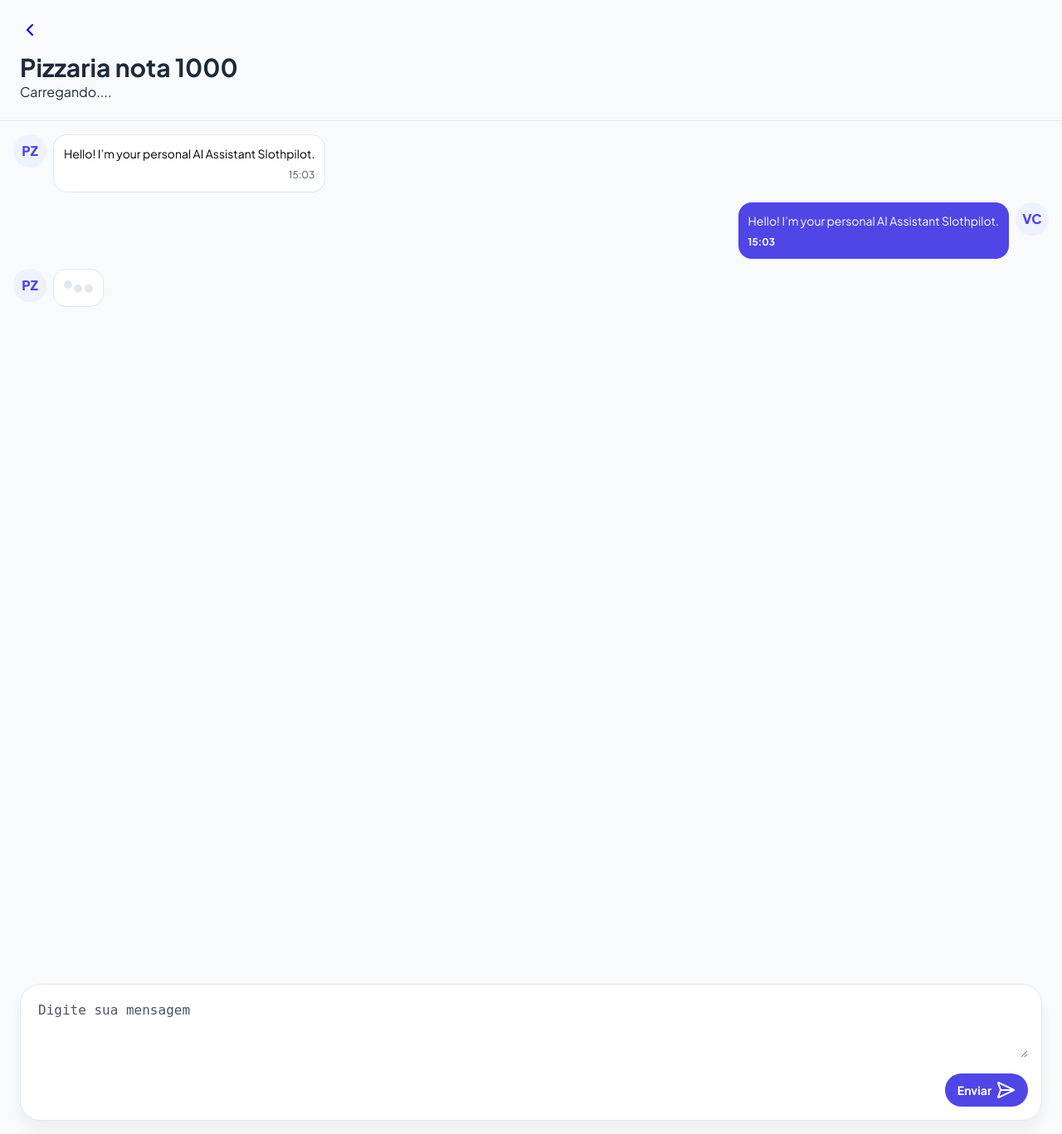
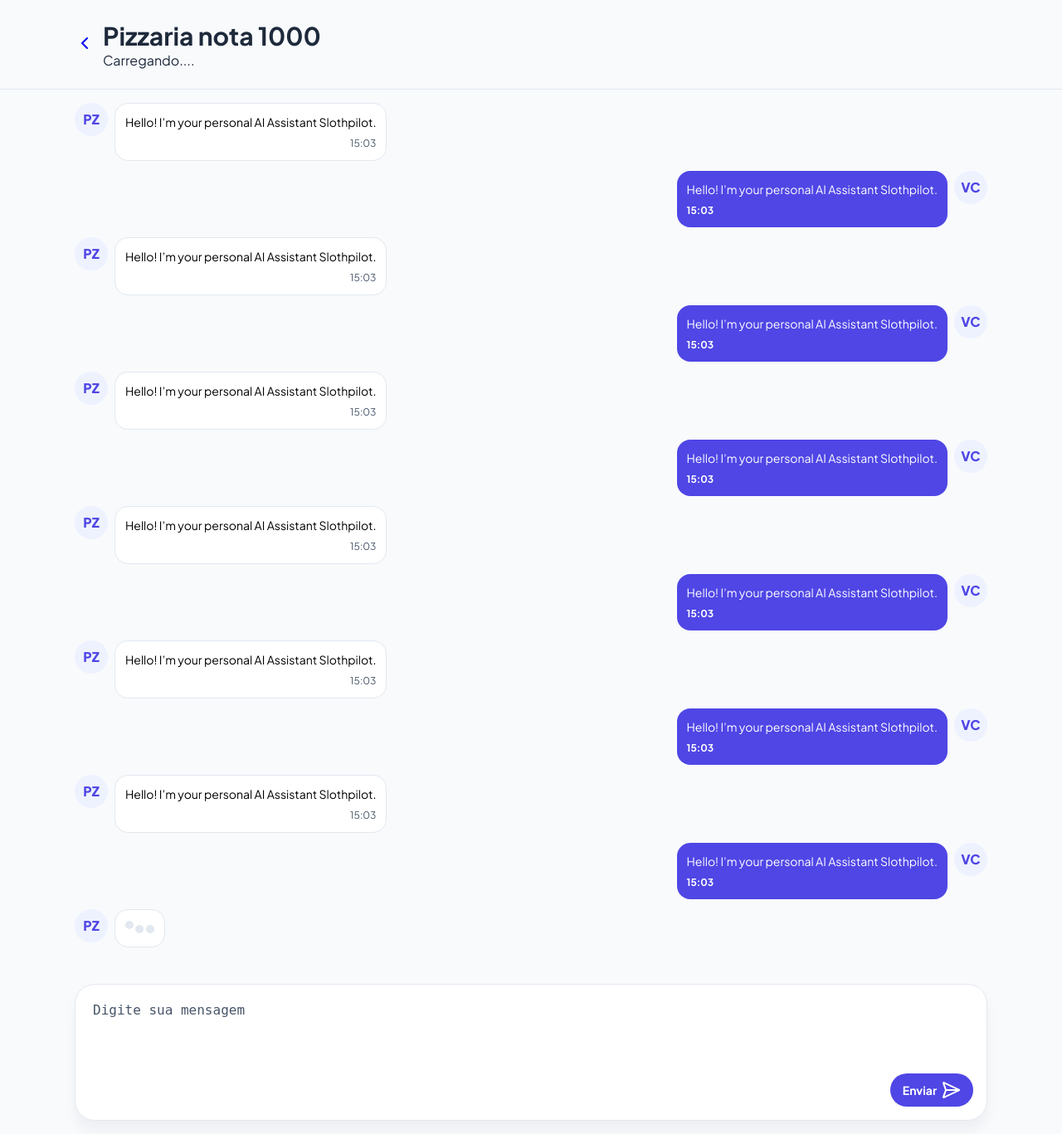
Before and after one commit to Edmar-Sousa/IA-p0-primeiro-fluxo-com-llm, a FastAPI app: page /client in a window 1280 px wide. Shown: the whole page at 83% size. Run offline with FastAPI, Linux system fonts and the light colour scheme; parts of the project's set-up code (start-up, migrations or seed data) failed here and were passed over.

Commit message:
feat: desktop layout

```diff
--- a/src/web/public/client.css
+++ b/src/web/public/client.css
@@ -9,7 +9,7 @@
 
 .main-container {
     width: 100%;
-    height: 100%;
+    min-height: 100%;
 
     display: flex;
     flex-direction: column;
@@ -21,10 +21,21 @@
     width: 100%;
     padding: 24px;
 
+    position: sticky;
+    top: 0;
+
     border-bottom: 1px solid var(--stroke-color);
-    color: var(--text-color);
 
     font-family: 'Plus Jakarta Sans', sans-serif;
+
+    color: var(--text-color);
+    background: var(--background-color);
+}
+
+.header-container {
+    width: 100%;
+    max-width: 1100px;
+    margin: auto;
 }
 
 .header h3 {
@@ -37,9 +48,16 @@
 .input-message-container {
     font-family: 'Plus Jakarta Sans', sans-serif;
     padding: 16px 24px;
+
+    position: sticky;
+    bottom: 0;
 }
 
 .input-message-area {
+    width: 100%;
+    max-width: 1100px;
+    margin: auto;
+
     padding: 16px;
     border-radius: 24px;
 
@@ -59,6 +77,8 @@
 
     border: none;
     outline: none;
+
+    resize: none;
 }
 
 .input-message::placeholder {
@@ -99,7 +119,14 @@
 .chat-messages {
     flex: 1;
     padding: 16px;
+    /* overflow-y: auto; */
     /* background: #0f0; */
+}
+
+.chat-max-size-container {
+    width: 100%;
+    max-width: 1100px;
+    margin: auto;
 }
 
 .user-circle {
@@ -217,3 +244,16 @@
     }
 
 }
+
+
+@media (min-width: 425px) {
+    .header .header-container {
+        display: flex;
+        align-items: center;
+        gap: 10px;
+    }
+
+    .header .header-container h3 {
+        margin-top: 0;
+    }
+}
--- a/src/web/templates/client.html
+++ b/src/web/templates/client.html
@@ -12,6 +12,7 @@
 
     <div class="main-container">
         <header class="header">
+            <div class="header-container">
                 <div>
                     <a href="/">
                         <svg
@@ -34,9 +35,143 @@
                     <h3>Pizzaria nota 1000</h3>
                     <p class="status">Carregando....</p>
                 </div>
+            </div>
         </header>
 
         <main class="chat-messages">
+            <div class="chat-max-size-container">
+                <div class="message">
+                    <div class="user-circle">
+                        PZ
+                    </div>
+
+                    <div class="text-message">
+                        <p>Hello! I’m your personal AI Assistant Slothpilot.</p>
+                        <p class="message-time">
+                            15:03
+                        </p>
+                    </div>
+                </div>
+
+                <div class="message right">
+                    <div class="text-message right">
+                        <p>Hello! I’m your personal AI Assistant Slothpilot.</p>
+                        <p class="message-time">
+                            15:03
+                        </p>
+                    </div>
+
+                    <div class="user-circle">
+                        VC
+                    </div>
+                </div>
+
+                <div class="message">
+                    <div class="user-circle">
+                        PZ
+                    </div>
+
+                    <div class="text-message">
+                        <p>Hello! I’m your personal AI Assistant Slothpilot.</p>
+                        <p class="message-time">
+                            15:03
+                        </p>
+                    </div>
+                </div>
+
+                <div class="message right">
+                    <div class="text-message right">
+                        <p>Hello! I’m your personal AI Assistant Slothpilot.</p>
+                        <p class="message-time">
+                            15:03
+                        </p>
+                    </div>
+
+                    <div class="user-circle">
+                        VC
+                    </div>
+                </div>
+
+                <div class="message">
+                    <div class="user-circle">
+                        PZ
+                    </div>
+
+                    <div class="text-message">
+                        <p>Hello! I’m your personal AI Assistant Slothpilot.</p>
+                        <p class="message-time">
+                            15:03
+                        </p>
+                    </div>
+                </div>
+
+                <div class="message right">
+                    <div class="text-message right">
+                        <p>Hello! I’m your personal AI Assistant Slothpilot.</p>
+                        <p class="message-time">
+                            15:03
+                        </p>
+                    </div>
+
+                    <div class="user-circle">
+                        VC
+                    </div>
+                </div>
+
+                <div class="message">
+                    <div class="user-circle">
+                        PZ
+                    </div>
+
+                    <div class="text-message">
+                        <p>Hello! I’m your personal AI Assistant Slothpilot.</p>
+                        <p class="message-time">
+                            15:03
+                        </p>
+                    </div>
+                </div>
+
+                <div class="message right">
+                    <div class="text-message right">
+                        <p>Hello! I’m your personal AI Assistant Slothpilot.</p>
+                        <p class="message-time">
+                            15:03
+                        </p>
+                    </div>
+
+                    <div class="user-circle">
+                        VC
+                    </div>
+                </div>
+
+
+                <div class="message">
+                    <div class="user-circle">
+                        PZ
+                    </div>
+
+                    <div class="text-message">
+                        <p>Hello! I’m your personal AI Assistant Slothpilot.</p>
+                        <p class="message-time">
+                            15:03
+                        </p>
+                    </div>
+                </div>
+
+                <div class="message right">
+                    <div class="text-message right">
+                        <p>Hello! I’m your personal AI Assistant Slothpilot.</p>
+                        <p class="message-time">
+                            15:03
+                        </p>
+                    </div>
+
+                    <div class="user-circle">
+                        VC
+                    </div>
+                </div>
+
+
                 <div class="message">
                     <div class="user-circle">
                         PZ
@@ -74,6 +209,8 @@
                         <span class="bullet"></span>
                     </div>
                 </div>
+
+            </div>
         </main>
 
         <div class="input-message-container">
```
Lines whose indentation alone changed are shown as unchanged.
